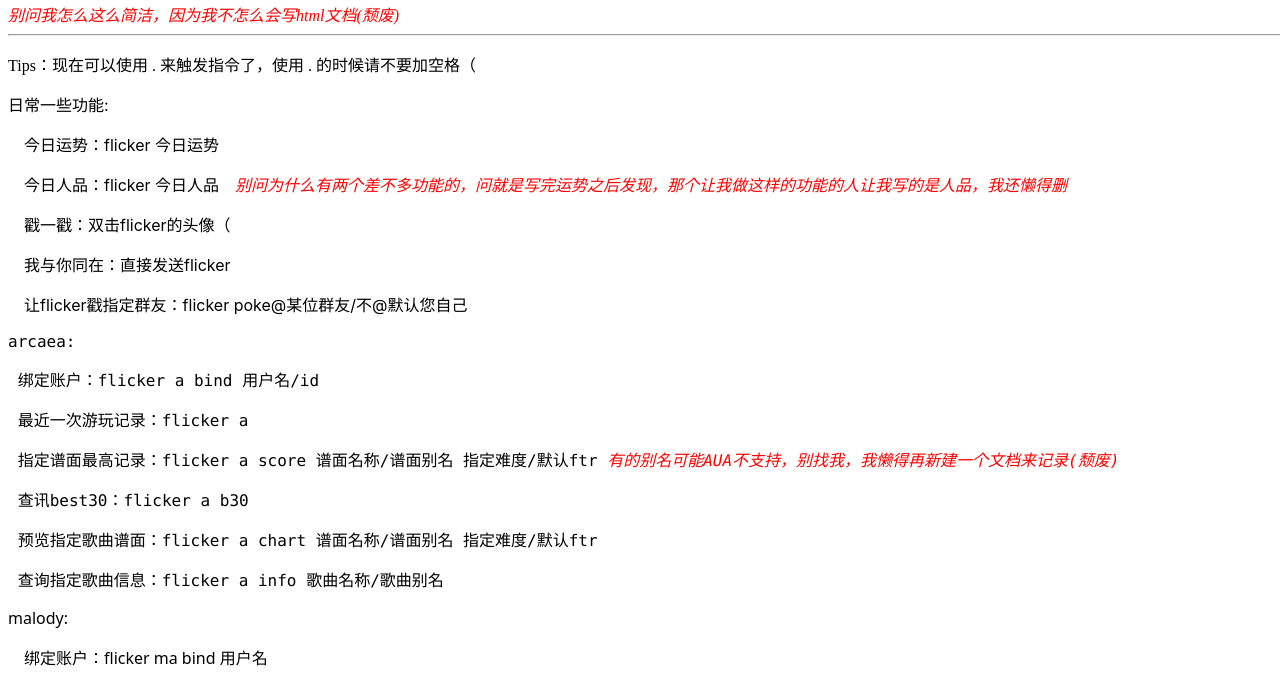
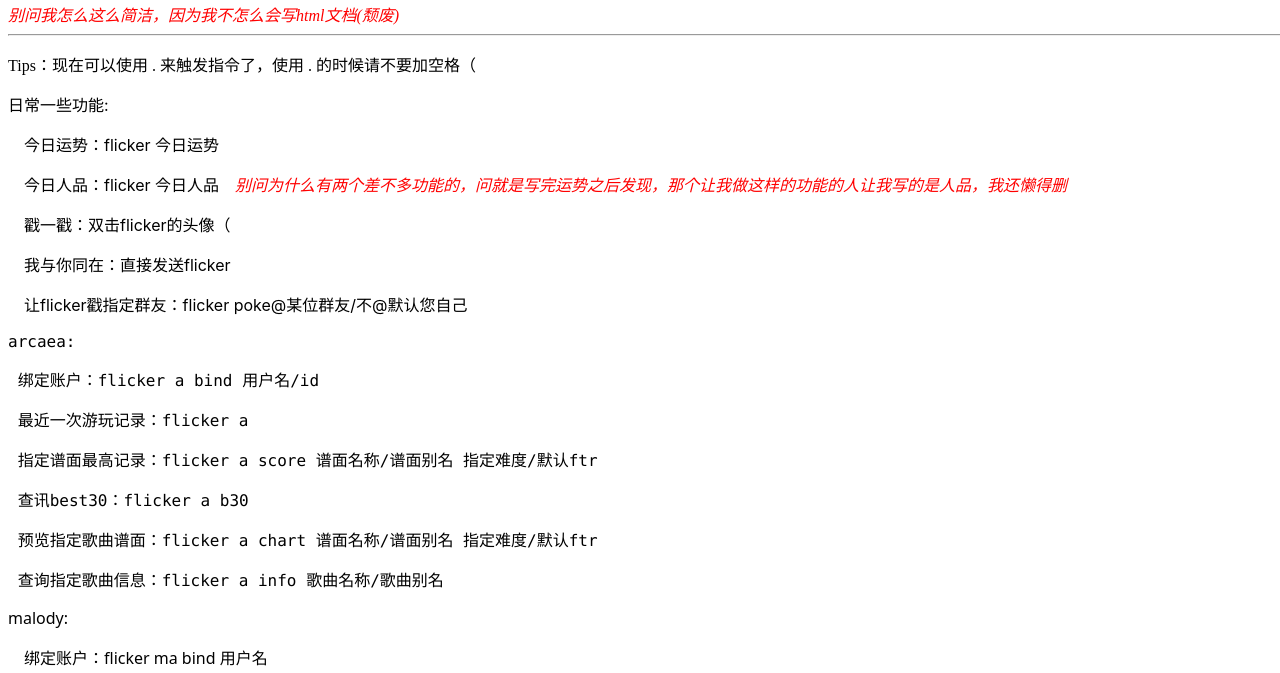
Before and after one commit to QyuJ123456/QyuJ123456.github.io, a plain HTML site: page index.html in a window 1280 px wide. Shown: the part 127-800 px from the top of the page. Drawn offline with Linux system fonts and the light colour scheme.

Commit message:
flicker help

```diff
--- a/index.html
+++ b/index.html
@@ -53,7 +53,7 @@
             <p><a id="arcaea">arcaea:</a></p>
             <p>&emsp;绑定账户：flicker a bind 用户名/id</p>
             <p>&emsp;最近一次游玩记录：flicker a</p>
-            <p>&emsp;指定谱面最高记录：flicker a score 谱面名称/谱面别名 指定难度/默认ftr<em class="important">&emsp;有的别名可能AUA不支持，别找我，我懒得再新建一个文档来记录(颓废)</em></p>
+            <p>&emsp;指定谱面最高记录：flicker a score 谱面名称/谱面别名 指定难度/默认ftr</p>
             <p>&emsp;查讯best30：flicker a b30</p>
             <p>&emsp;预览指定歌曲谱面：flicker a chart 谱面名称/谱面别名 指定难度/默认ftr</p>
             <p>&emsp;查询指定歌曲信息：flicker a info 歌曲名称/歌曲别名</p>
```
